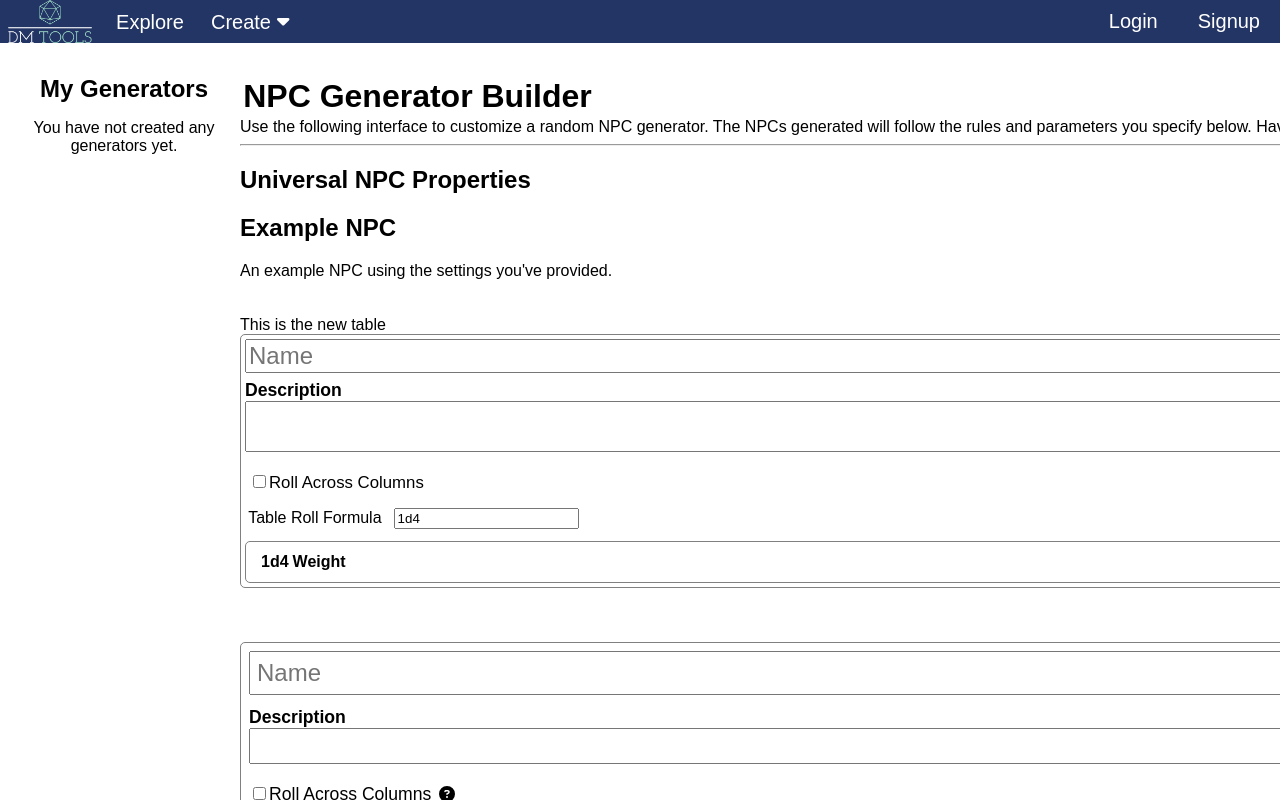
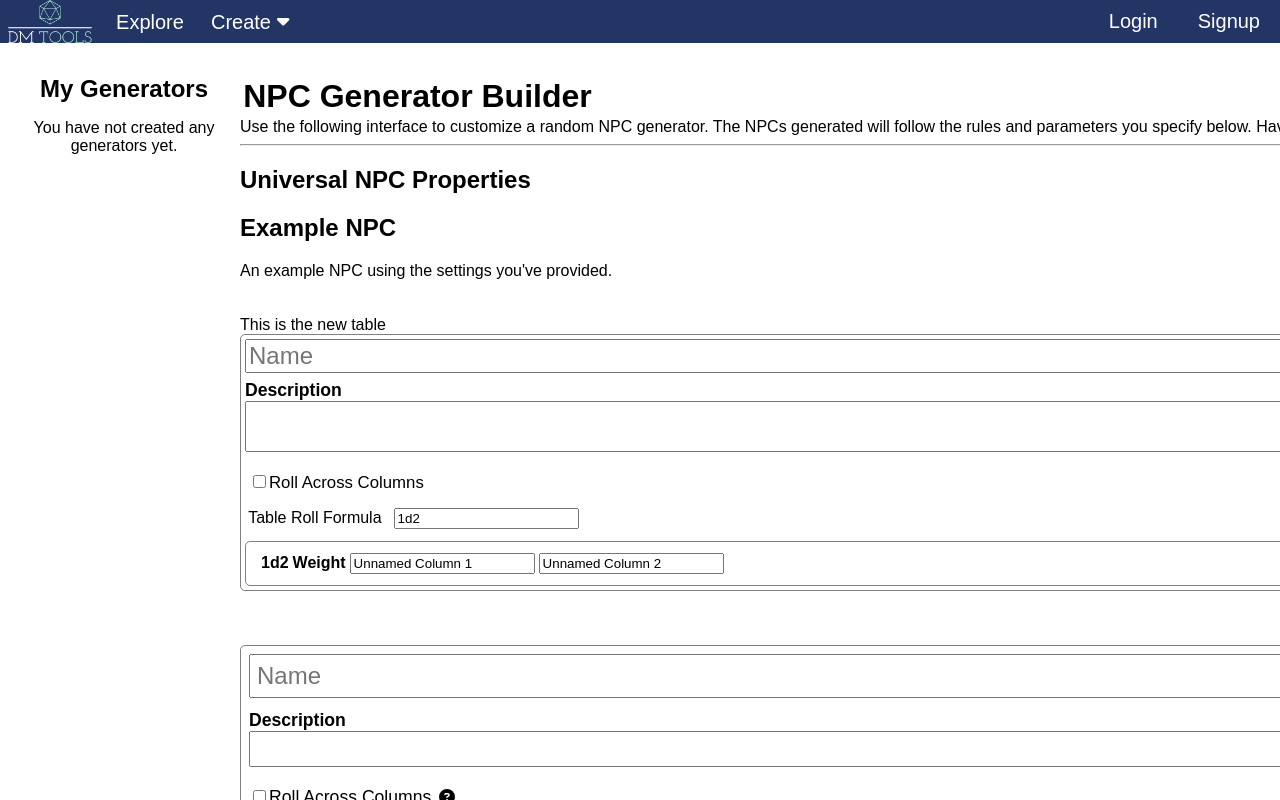
Before and after one commit to gvargas707/dmtools, a React app: page /create/npc-builder in a window 1280 px wide. Shown: the top 800 px of the page. Built offline with nearby package versions, Linux system fonts and the light colour scheme.

Commit message:
Adjusted logic for state management. Added dynamic column rendering

```diff
--- a/src/components/generators/table/Table.js
+++ b/src/components/generators/table/Table.js
@@ -20,9 +20,11 @@ const Table = ({
         value: '',
         isValid: false
       },
-      rollColumns: false,
+      rollColumns: {
+        isToggled: false
+      },
       rollFormula: {
-        valeu: '1d2',
+        value: '1d2',
         isValid: true
       },
     },
@@ -99,6 +101,10 @@ const Table = ({
   // const rollFormula = tableState[`${tableID}RollFormula`].value
   // const tableColumns = tableState[`${tableID}ColumnTitles`]
 
+  const rollFormula  = tableState.config.rollFormula.value
+  const tableColumns = tableState.columnTitles
+
+
   useEffect(() => {
     //console.log(tableState)
   }, [tableState])
@@ -113,15 +119,18 @@ const Table = ({
           <Checkbox classes='properties__checkbox' id={`${tableID}-rollColumns`} label="Roll Across Columns" onInput={changeHandler}/>
         </section>
         <section className='actions'>
-          <Input classes='actions__rollFormula' id={`${tableID}-rollFormula`} label="Table Roll Formula" placeholder='e.g: 3d6' onInput={changeHandler} startingValue='1d4' />
+          <Input classes='actions__rollFormula' id={`${tableID}-rollFormula`} label="Table Roll Formula" placeholder='e.g: 3d6' onInput={changeHandler} startingValue={rollFormula} />
         </section>
         <section className='entries'>
           <table>
             <thead>
               <tr>
-                <th></th>
-                <th>1d4</th>
-                <th>Weight</th>
+                <th className='sz1'></th>
+                <th className='sz2'>{rollFormula}</th>
+                <th className='sz1'>Weight</th>
+                {tableColumns.map((c,idx) =>
+                  <th className='sz4'><Input key={`${tableID}-${c.id}`} id={`${tableID}-${c.id}`} startingValue={c.value} startingValiditiy={c.isValid} /></th>
+                )}
                 {/* Iterate over columnTitles in state and create an Input object with the same ID as the key's name and the starting value of its value.
                 {tableColumns && tableColumns.map((c, idx) =>
                   <th><Input id={Object.keys(c)[0]} startingValue={Object.values(c)[0].value} onInput={changeHandler}/></th>
--- a/src/hooks/useTable.js
+++ b/src/hooks/useTable.js
@@ -1,6 +1,6 @@
 import React, { useReducer, useCallback } from 'react';
 
-const checkIsValid = (obj, payload) => {
+const checkIsValid = (obj, action) => {
 
   if (typeof obj !== 'object' || obj === null){
     return true;
@@ -11,10 +11,10 @@ const checkIsValid = (obj, payload) => {
   }
 
   for (let item in obj){
-    if (payload && payload.hasOwnProperty('isValid') && Object.keys(obj).includes(payload.input)){
-      return payload.isValid
+    if (action && action.payload.hasOwnProperty('isValid') && Object.keys(obj).includes(action.input)){
+      return action.payload.isValid
     }
-    if (!checkIsValid(obj[item], payload)){
+    if (!checkIsValid(obj[item], action)){
       return false;
     }
   }
@@ -22,40 +22,27 @@ const checkIsValid = (obj, payload) => {
   return true
 }
 
+
 const tableReducer = (state, action) => {
+  console.log(action)
+  let tableIsValid = checkIsValid(state, action)
   switch (action.type) {
     case 'UPDATE':
-      let updatedState = state
-      // if (action.payload.hasOwnProperty('isValid')){
-      //   let isTableValid = true
-      //   isTableValid = checkIsValid(state,action.payload)
-
-      // }
-      // if (action.payload.hasOwnProperty('isChecked')){
-
-      // }
-
-
-      // return {
-      //   ...state,
-      //   config: {
-      //     ...state.config,
-      //     [action.payload.input] : {
-
-      //     }
-      //   }
-      // }
-      return state
-    case 'UPDATE_FIXED':
-      console.log(action)
+      //return state
+    case 'UPDATE_CONFIG':
       return {
         ...state,
-        [action.payload.input] : {value: action.payload.value, isValid: action.payload.isValid}
-      }
-    case 'UPDATE_PROPERTIES':
-      return {
-        ...state,
-        [action.payload.input] : action.payload.isChecked
+        config: {
+          ...state.config,
+          [action.input] : {...action.payload}
+        },
+        columnTitles: [
+          ...state.columnTitles
+        ],
+        entries: [
+          ...state.entries
+        ],
+        tableIsValid
       }
     default:
       return state;
@@ -67,17 +54,28 @@ export const useTable = ( tableData ) => {
   const [tableState, dispatch] = useReducer(tableReducer, tableData)
 
   const changeHandler = useCallback((input) => {
-    const {stateId, value, isValid, isChecked, type} = input
+    const {stateId, value, isValid, isChecked} = input
+    const properties = {value,isValid,isChecked}
+    const payload = {}
+    for (let property in properties){
+      if (properties[property] !== undefined){
+        payload[property] = properties[property]
+      }
+    }
     dispatch({
-      type: 'UPDATE',
-      payload: {
-        input: stateId,
-        value,
-        isValid,
-        isChecked,
-        type
-      }
+      type: 'UPDATE_CONFIG',
+      input: stateId,
+      payload
     })
+    // dispatch({
+    //   type: 'UPDATE_CONFIG',
+    //   input: stateId,
+    //   payload: {
+    //     value,
+    //     isValid,
+    //     isToggled: isChecked
+    //   }
+    // })
     // if (type !== 'checkbox'){
     //   dispatch({
     //     type: 'UPDATE_FIXED',
```
